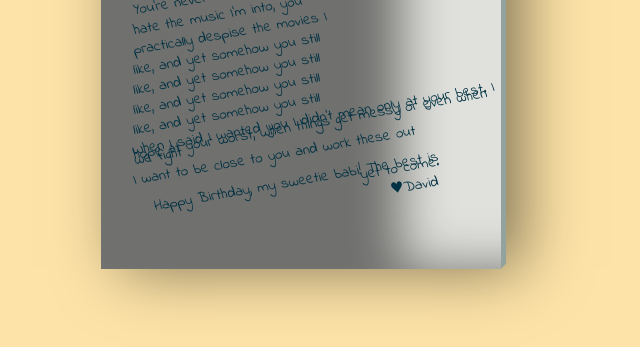
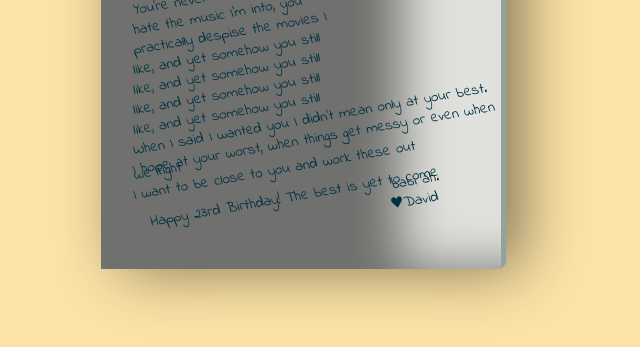
Before and after one commit to David-2912/happy23mybabi, a plain HTML site: page index.html in a window 1280 px wide. Shown: the part 431-778 px from the top of the page, without its empty margins (339-979 px from the left). Drawn offline with Linux system fonts and the light colour scheme.

Commit message:
Update index.html

```diff
--- a/index.html
+++ b/index.html
@@ -29,9 +29,10 @@
             <p>like, and yet somehow you still</p>
             <p>like, and yet somehow you still</p>
             <p>like, and yet somehow you still</p>
-            <p>When I said I wanted you I didn't mean only at your best. I hope at your worst, when things get messy or even when we fight</p>
+            <p>When I said I wanted you I didn't mean only at your best.</p>
+            <p>I hope at your worst, when things get messy or even when we fight</p>
             <p>I want to be close to you and work these out</p>
-            <p style="margin-top: 30px" class="text-right">Happy Birthday, my sweetie babi! The best is yet to come.</p>
+            <p style="margin-top: 30px" class="text-right">Happy 23rd Birthday! The best is yet to come babi ah.</p>
             <p class="text-right">♥David</p>
       </div>
     </div>
```
